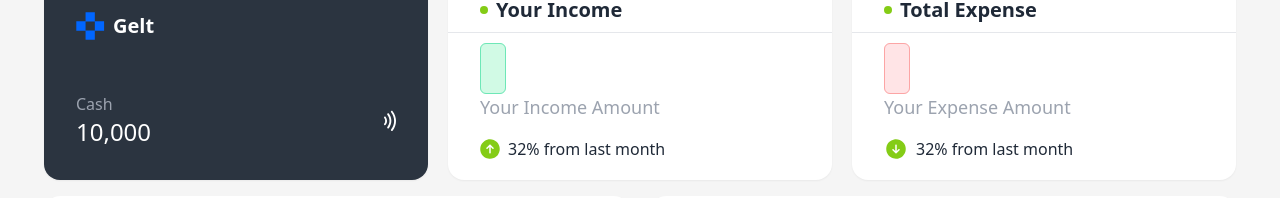
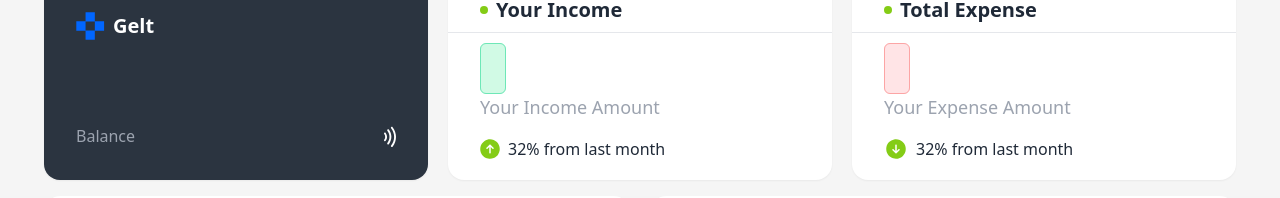
Before and after one commit to EnkhsaikhanCh/pinecone-fullstack-expense-tracker, a Next.js app in the folder expense-ui/: page / in a window 1280 px wide. Shown: the part 104-302 px from the top of the page. Built offline with nearby package versions, Linux system fonts and the light colour scheme; no server answers.

Commit message:
Connected DB

```diff
--- a/expense-ui/components/widgets/CashWidget.jsx
+++ b/expense-ui/components/widgets/CashWidget.jsx
@@ -1,7 +1,26 @@
+import axios from "axios";
 import { LogoSVG } from "../image/LogoSVG";
 import { ChipSVG } from "../image/ChipSVG";
+import { useEffect, useState } from "react";
 
 export function CashWidget() {
+  const [balance, setBalance] = useState([]);
+
+  async function getNetBalance() {
+    try {
+      const response = await axios.get(
+        `http://localhost:3000/transactions/balance`,
+      );
+      setBalance(response.data.netBalance);
+    } catch (error) {
+      console.error("Failed to fetch net balance:", error);
+    }
+  }
+
+  useEffect(() => {
+    getNetBalance();
+  }, []);
+
   return (
     <div className="card h-[200px] w-[384px] bg-neutral text-white shadow-sm">
       <div className="card-body flex justify-between">
@@ -11,8 +30,8 @@ export function CashWidget() {
         </div>
         <div className="flex items-center justify-between">
           <div>
-            <p className="text-gray-400">Cash</p>
-            <p className="text-2xl">10,000</p>
+            <p className="text-gray-400">Balance</p>
+            {balance !== null && <p className="text-2xl">{balance}</p>}
           </div>
           <div>
             <ChipSVG />
```
